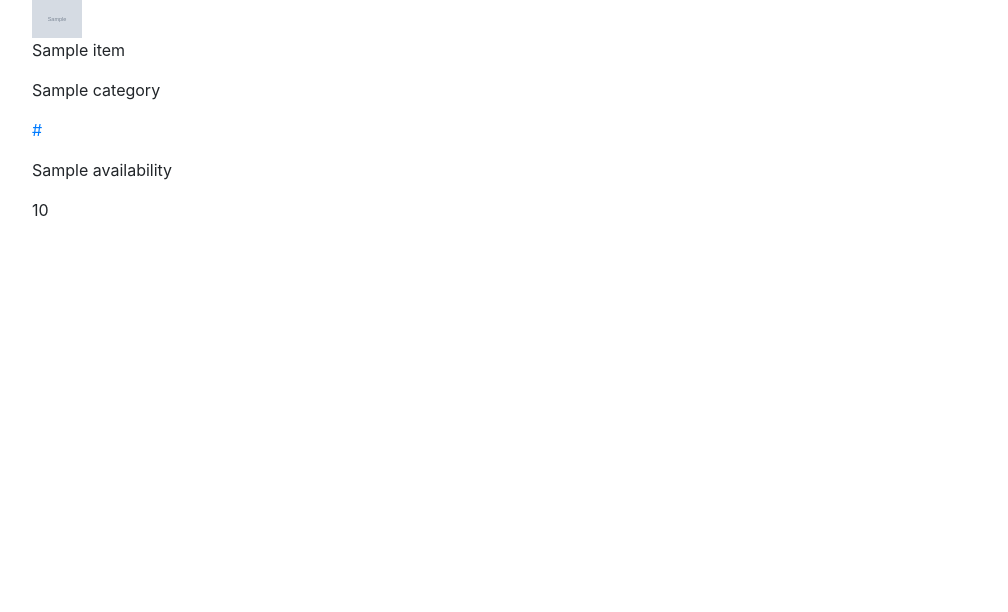
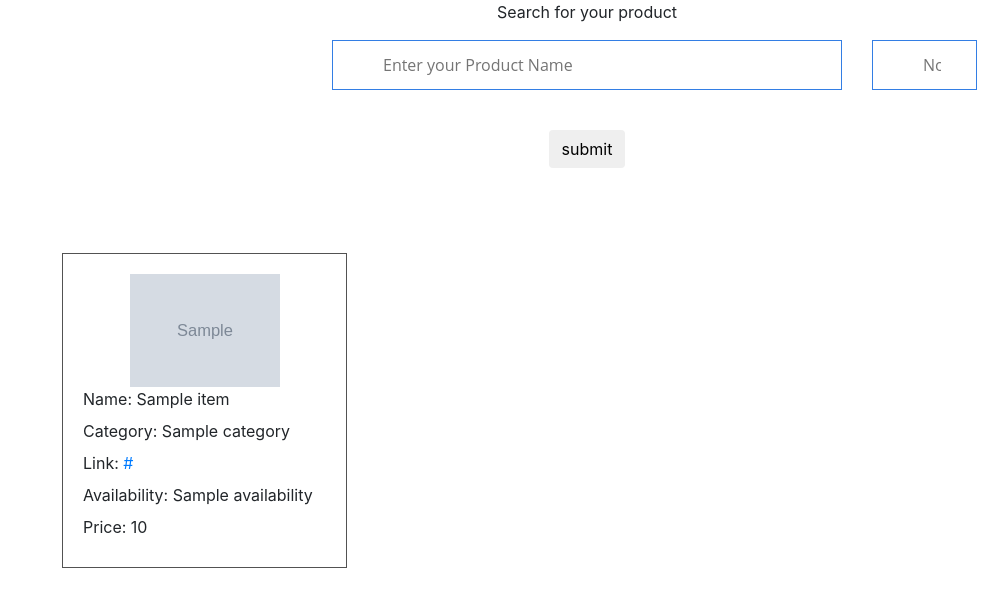
Before and after one commit to vvksingh24/investigation, a Django app: template counter/templates/results.html in a window 1280 px wide. Shown: the top 612 px of the page, without its empty margins (53-1061 px from the left). Run offline with Django 3.2, Linux system fonts and the light colour scheme; the template is opened without the code that fills it: most values are stand-ins (such as "Sample title", 1, 10 or a date in 2020); some libraries are stand-ins or nearby versions.

Commit message:
some frontend

```diff
--- a/counter/templates/base.html
+++ b/counter/templates/base.html
@@ -3,6 +3,42 @@
 <head>
 	<title>TI</title>
 	<link rel="stylesheet" href="https://maxcdn.bootstrapcdn.com/bootstrap/4.0.0/css/bootstrap.min.css" integrity="sha384-Gn5384xqQ1aoWXA+058RXPxPg6fy4IWvTNh0E263XmFcJlSAwiGgFAW/dAiS6JXm" crossorigin="anonymous">
+	<style type="text/css">
+	input[type=text]
+	{
+		width: 100%;
+	    border: solid 1px #337ee4;
+	    outline: none !important;
+	    border-radius: 0px;
+	    font-size: 16px;
+	    background-color: white;
+	    /* background-image: url(../../static/images/mic.png); */
+	    background-position: 10px 10px;
+	    background-size: 25px;
+	    opacity: 1;
+	    background-repeat: no-repeat;
+	    padding: 12px 20px 12px 50px;
+	    color: #525252;
+	    font-family: 'Open Sans', sans-serif;
+	}
+	input[type=number]
+	{
+		width: 100%;
+	    border: solid 1px #337ee4;
+	    outline: none !important;
+	    border-radius: 0px;
+	    font-size: 16px;
+	    background-color: white;
+	    /* background-image: url(../../static/images/mic.png); */
+	    background-position: 10px 10px;
+	    background-size: 25px;
+	    opacity: 1;
+	    background-repeat: no-repeat;
+	    padding: 12px 20px 12px 50px;
+	    color: #525252;
+	    font-family: 'Open Sans', sans-serif;
+	}
+	</style>
 </head>
 <body>
 	{%block content%}
@@ -12,7 +48,7 @@
 	<script src="https://maxcdn.bootstrapcdn.com/bootstrap/4.0.0/js/bootstrap.min.js" integrity="sha384-JZR6Spejh4U02d8jOt6vLEHfe/JQGiRRSQQxSfFWpi1MquVdAyjUar5+76PVCmYl" crossorigin="anonymous"></script>
 	<script type="text/javascript">
 	$('#submit').click(function(){
-		$('#form').attr('action', "/results/"+$('#input').val());
+		$('#form').attr('action', "/results/"+$('#input').val()+"/"+$('#pages').val());
 		$('#form').submit();
 
 	});
--- a/counter/templates/results.html
+++ b/counter/templates/results.html
@@ -1,21 +1,52 @@
 {% extends 'base.html' %}
 {% block content %}
-<div class="container">
+<form id="form" method="post" action="" style="margin: 0 250px">
+	<div class="row">
+	<div class="col-md-8 offset-md-2">
+	{% csrf_token %}
+	<p class="text-center">Search for your product</p>
+	<input ref="search_input" type="text" name="search" id="input" placeholder="Enter your Product Name">
+	</div>
+	<div class="col-md-2">
+	<input type="number" name="pages" id="pages" style="margin-top: 2.5em;" placeholder="No of google pages">
+	</div>
+	<div class="col-md-4 offset-md-4 text-center" style="margin-top: 40px;">
+	<button  class="btn btn-default" type="submit" id="submit">submit</button>
+	</div>
+	</div>
+</form>
+<div class="container" style="margin-top: 40px;">
 	<div class="row">
 		{% for item in objects %}
-		<div class="col-md-4">
+		<div class="col-md-3 text-center" style="margin:45px;border:1px solid #525252;padding:20px;word-break:break-all;">
 			{% if item.image != "image not available" %}
-			<img src="{{ item.image }}" style="max-height: 50px; max-width: 50px;">
+			<img src="{{ item.image }}" style="max-height: 150px; max-width: 150px;">
 			{% else %}
 			<p>Image not available</p>
 			{% endif %}
-			<p>{{ item.name }}</p>
-			<p>{{ item.category }}</p>
-			<a href="{{ item.link }}">{{ item.link }}</p></a>
-			<p>{{ item.availability }}</p>
-			<p>{{ item.amount }}</p>
+			<div style="display: block;text-align: left;">
+				<label>Name:   </label>
+				<span>{{ item.name }}</span>
+			</div>
+			<div style="display: block;text-align: left;">
+				<label>Category:   </label>
+				<span>{{ item.category }}</span>
+			</div>
+			<div style="display: block;text-align: left;">
+				<label>Link:   </label>
+				<a href="{{ item.link }}">{{ item.link }}</a>
+			</div>
+			<div style="display: block;text-align: left;">
+				<label>Availability:   </label>
+				<span>{{ item.availability }}</span>
+			</div>
+			<div style="display: block;text-align: left;">
+				<label>Price:   </label>
+				<span>{{ item.amount }}</span>
+			</div>
 		</div>
 		{% endfor %}
 	</div>
 </div>
+
 {% endblock %}
--- a/counter/urls.py
+++ b/counter/urls.py
@@ -4,5 +4,5 @@ from .views import HomePage, results
 app_name = 'counter'
 urlpatterns = [
 	url(r'^$',HomePage.as_view(),name='home'),
-	url(r'^results/(?P<query>[\w ]+)$', results, name='results'),
+	url(r'^results/(?P<query>.+)/(?P<pages>[\d]+)$', results, name='results'),
 ]
```
Also changed, not shown: counter/templates/index.html (+13 -3 lines), counter/views.py (+21 -11 lines).
